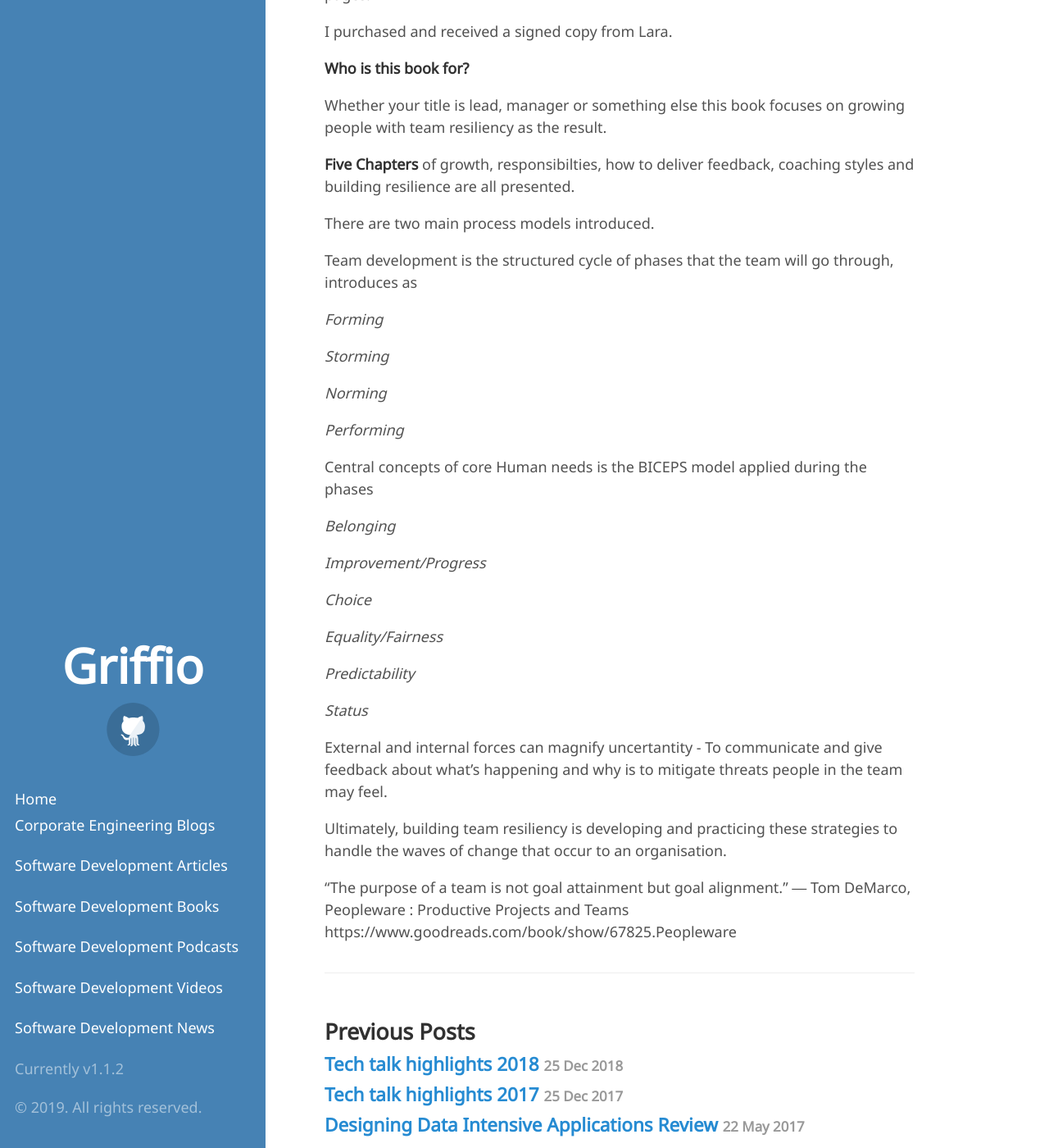
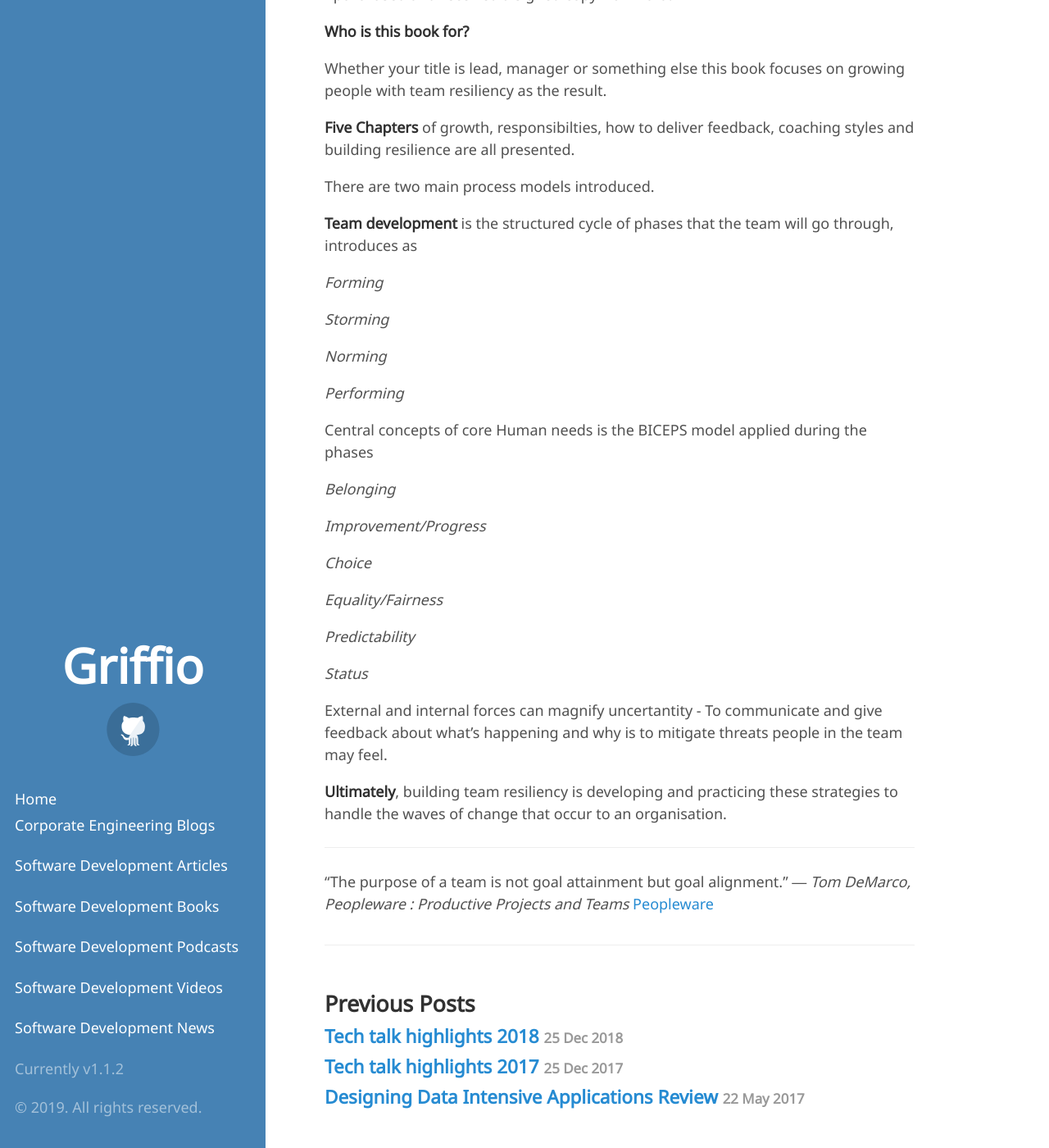
Before and after one commit to griffio/griffio.github.io, a Jekyll site: the page built from _posts/2019-06-16-Resilient-Management-Review.md, in a window 1280 px wide and 1400 px high, scrolled down 895 px. Shown: the whole window at 82% size. Built offline with Jekyll 4.4.1, drawn with Linux system fonts in a browser that asks for light colours; some web fonts are replaced; some of the changed lines change nothing that is shown; some of the changed text lies outside the part shown.

Commit message:
Update 2019-06-16-Resilient-Management-Review.md

```diff
--- a/_posts/2019-06-16-Resilient-Management-Review.md
+++ b/_posts/2019-06-16-Resilient-Management-Review.md
@@ -13,8 +13,6 @@ summary: review of Resilient Management
 
 From author [Lara Hogan](https://larahogan.me/)
 
-https://larahogan.me/blog/
-
 This book was published on 11th June 2019 and has a slim A5 size with around 100 pages.
 
 I purchased and received a signed copy from Lara.
@@ -27,7 +25,7 @@ Whether your title is lead, manager or something else this book focuses on growi
 
 There are two main process models introduced.
 
-Team development is the structured cycle of phases that the team will go through, introduces as
+**Team development** is the structured cycle of phases that the team will go through, introduces as
 
 *Forming*
 
@@ -53,7 +51,9 @@ Central concepts of core Human needs is the BICEPS model applied during the phas
 
 External and internal forces can magnify uncertantity - To communicate and give feedback about what's happening and why is to mitigate threats people in the team may feel.
 
-Ultimately, building team resiliency is developing and practicing these strategies to handle the waves of change that occur to an organisation.
+**Ultimately**, building team resiliency is developing and practicing these strategies to handle the waves of change that occur to an organisation.
 
-"The purpose of a team is not goal attainment but goal alignment." ― Tom DeMarco, Peopleware : Productive Projects and Teams
-https://www.goodreads.com/book/show/67825.Peopleware
+---
+
+"The purpose of a team is not goal attainment but goal alignment." ― *Tom DeMarco, Peopleware : Productive Projects and Teams*
+[Peopleware](https://www.goodreads.com/book/show/67825.Peopleware)
```
